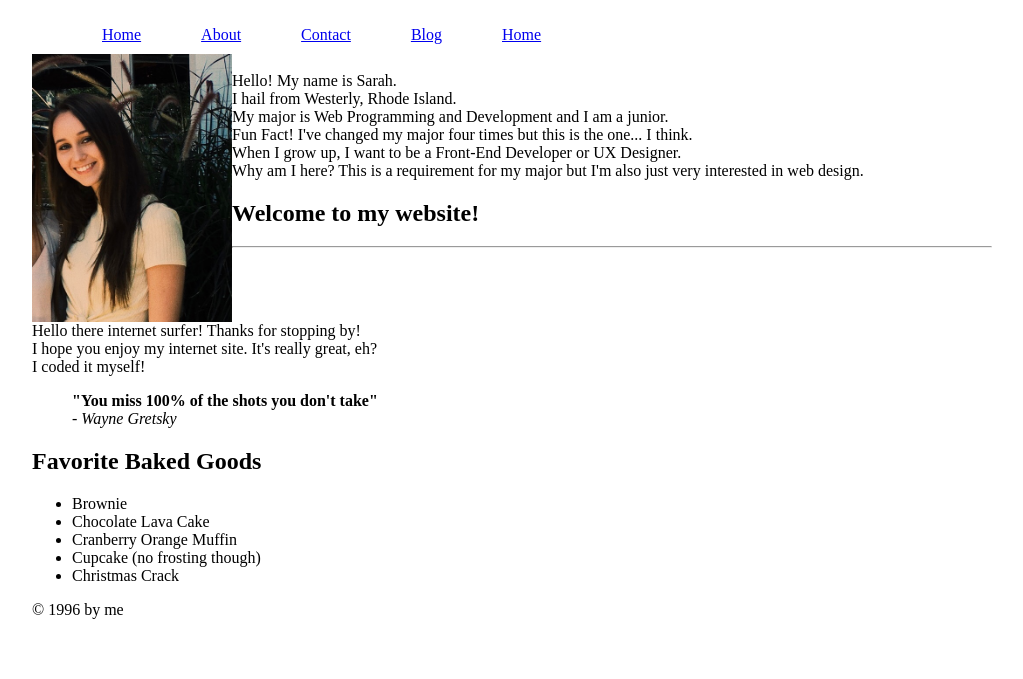
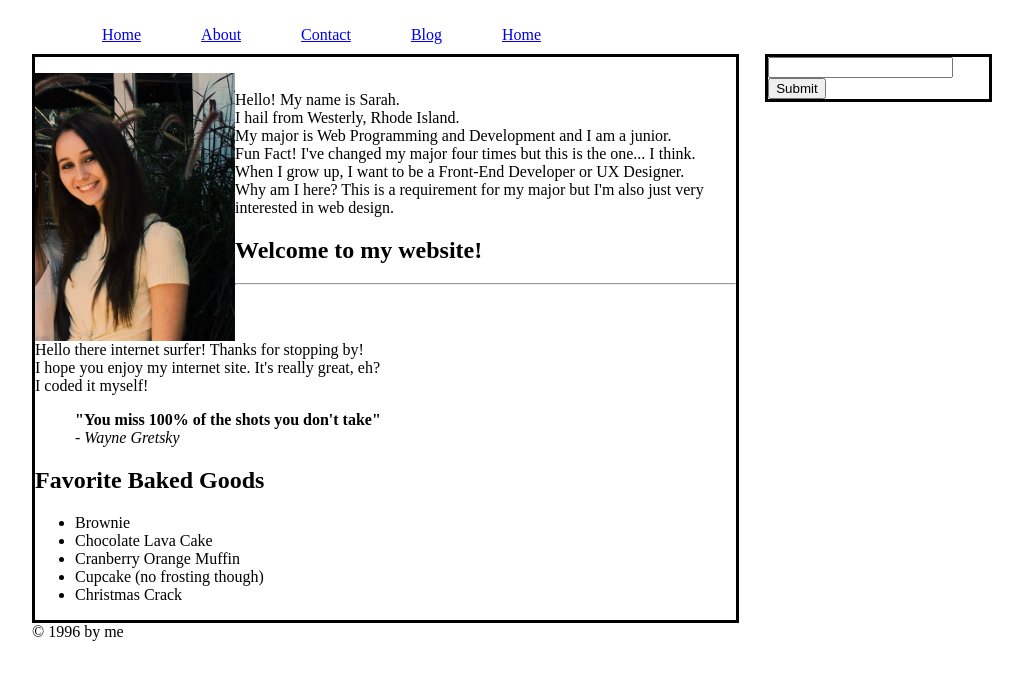
Before and after one commit to sverbinnen/throwback-site, a plain HTML site: page index.html in a window 1280 px wide. Shown: the part 105-784 px from the top of the page, without its empty margins (128-1151 px from the left). Drawn offline with Linux system fonts and the light colour scheme.

Commit message:
added structural markup for content sidecar and floated them

```diff
--- a/index.html
+++ b/index.html
@@ -31,6 +31,10 @@
 
         </header>
 
+        <div id="content-sidebar-wrapper">
+
+            <div id="content">
+
                 <article>
 
                     <p>
@@ -40,7 +44,9 @@
                         My major is Web Programming and Development and I am a junior. <br>
                         Fun Fact! I've changed my major four times but this is the one... I think. <br>
                         When I grow up, I want to be a Front-End Developer or UX Designer. <br>
-                Why am I here? This is a requirement for my major but I'm also just very interested in web design. <br>
+                        Why am I here? This is a requirement for my major but I'm also just very interested in web
+                        design.
+                        <br>
                     </p>
 
                 </article>
@@ -74,6 +80,19 @@
 
                 </article>
 
+            </div><!-- /#content -->
+
+            <div id="sidebar">
+
+                <form>
+                    <input type="email">
+                    <button type="submit">Submit</button>
+                </form>
+
+            </div><!-- /#sidebar -->
+
+        </div><!-- /#content-sidebar-wrapper -->
+
         <footer>
 
             &copy; 1996 by me
--- a/style.css
+++ b/style.css
@@ -38,3 +38,23 @@ nav {
     width: 960px;
     margin: 0px auto 0px auto;
 }
+
+#content-sidebar-wrapper {
+    clear: both;
+}
+
+#content {
+    border: 3px solid black;
+    width: 73%;
+    float: left;
+}
+
+#sidebar {
+    border: 3px solid black;
+    width: 23%;
+    float: right;
+}
+
+footer {
+    clear: both;
+}
```
Lines whose indentation alone changed are shown as unchanged.
